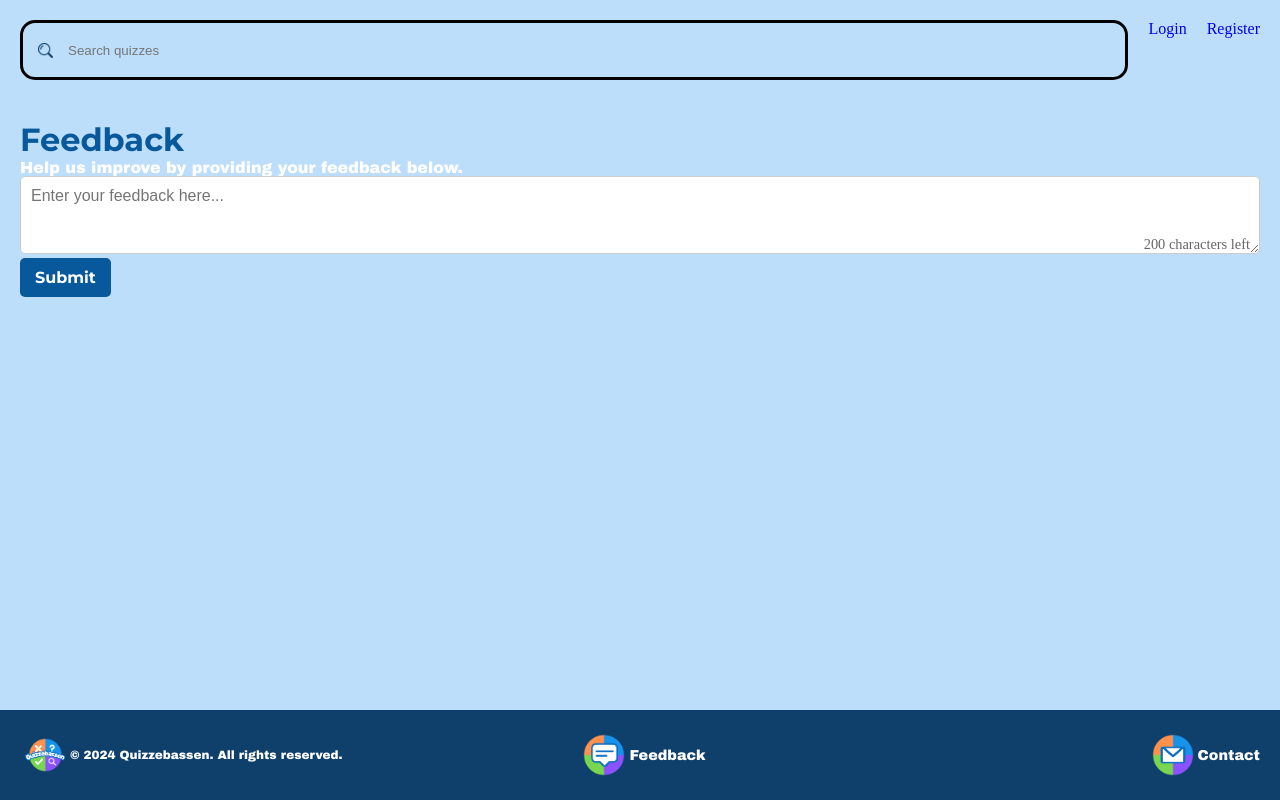
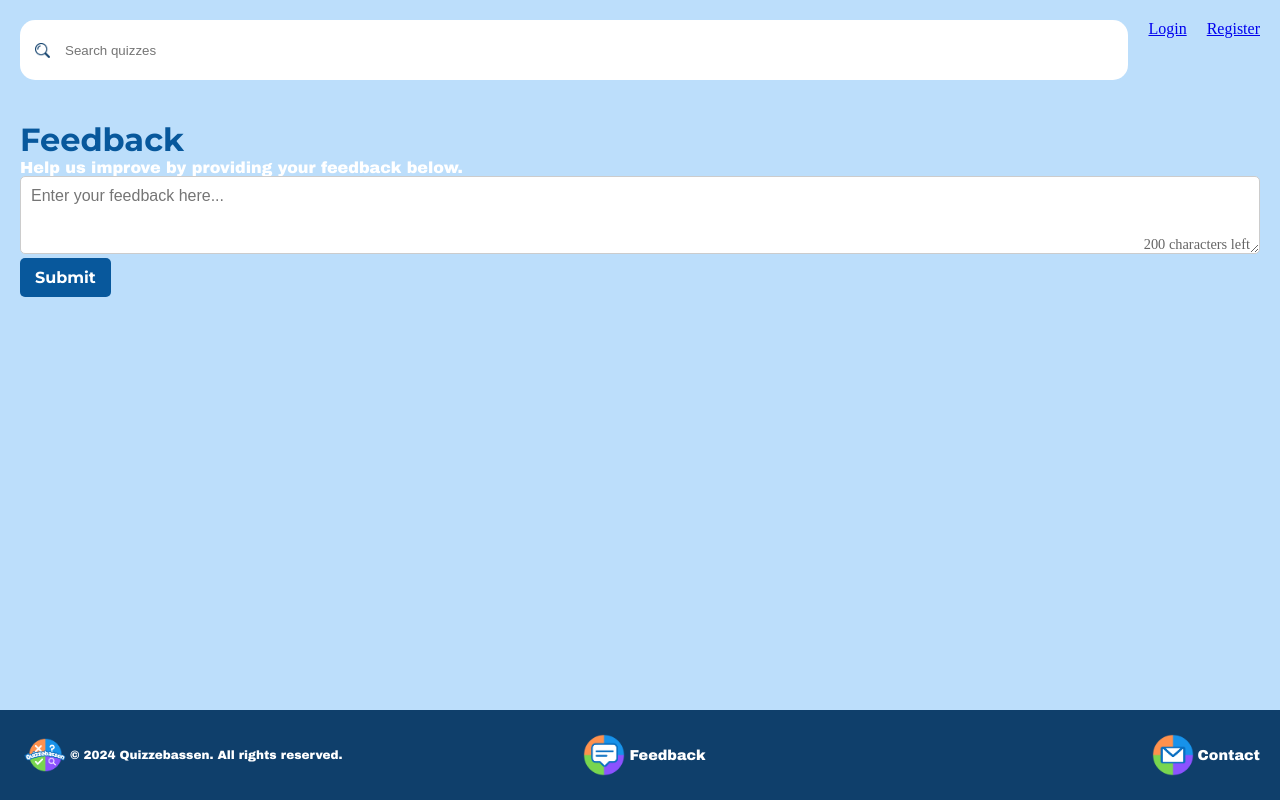
Before and after one commit to fullstack-super-team/frontend, a Vue app: page /feedback in a window 1280 px wide. Built offline with nearby package versions, Linux system fonts and the light colour scheme.

Commit message:
Refactor: Navbar css

```diff
--- a/src/components/Navbar.vue
+++ b/src/components/Navbar.vue
@@ -67,6 +67,8 @@ nav {
   padding: 20px;
   box-sizing: border-box;
   justify-content: space-between;
+  //background-color: #0f3f6b;
+  background-color: #BCDEFB;
 }
 
 .mobileView {
@@ -99,9 +101,12 @@ nav {
   justify-content: center;
   text-align: center;
   font-weight: bold;
+  font-family: "Monserrat", sans-serif;
+  text-decoration:none;
 }
-a {
-  text-decoration:none;
+
+.nav-text:hover {
+  text-decoration: underline;
 }
 
 .nav-item {
@@ -132,15 +137,16 @@ a {
   background: url(@/assets/searchIcon.png) no-repeat 15px center;
   background-size: 15px 15px;
   border-radius: 15px;
-  border: solid black;
+  border: #08589CFF;
+  background-color: #ffffff;
 }
 
 .hamburger-btn {
   display: none;
   background: url(@/assets/hamburgerIcon.png) no-repeat center;
   background-size: cover;
-  height: 30px;
-  width: 30px;
+  height: 60px;
+  width: 60px;
   border: none;
 }
 
```
